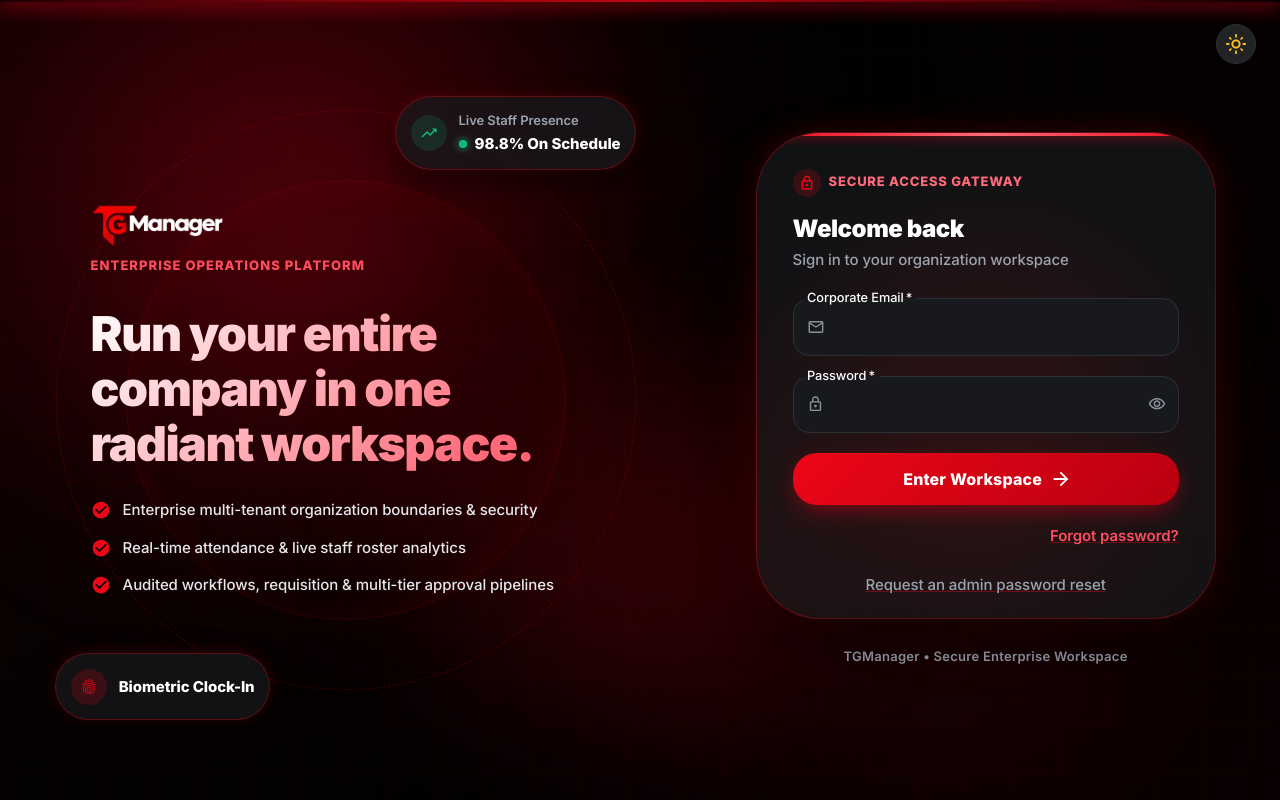
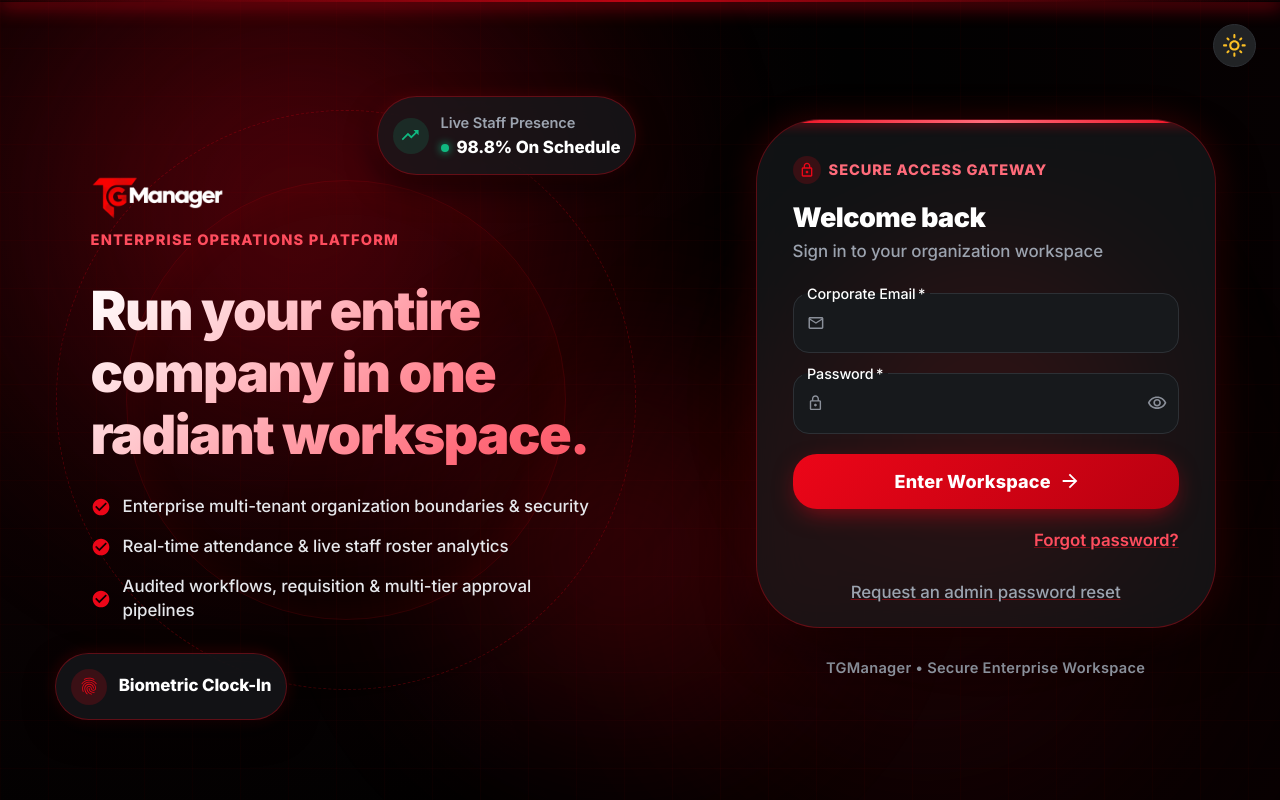
Before and after one commit to thankgodoghenekparode-jpg/TGManager, a React (Vite) app in the folder Frontend/: page /login in a window 1280 px wide. Built offline with nearby package versions, Linux system fonts and the light colour scheme; no server answers.

Commit message:
ui: bump base font size from 16px to 18px app-wide

```diff
--- a/Frontend/src/theme.ts
+++ b/Frontend/src/theme.ts
@@ -57,7 +57,7 @@ export function getAppTheme(mode: 'light' | 'dark' = 'dark'): Theme {
           html: {
             WebkitTextSizeAdjust: '100%',
             textSizeAdjust: '100%',
-            fontSize: '16px',
+            fontSize: '18px',
           },
           '::selection': { backgroundColor: 'rgba(236, 6, 24, 0.35)', color: '#FFFFFF' },
           '& *::-webkit-scrollbar': { width: 8, height: 8 },
```
